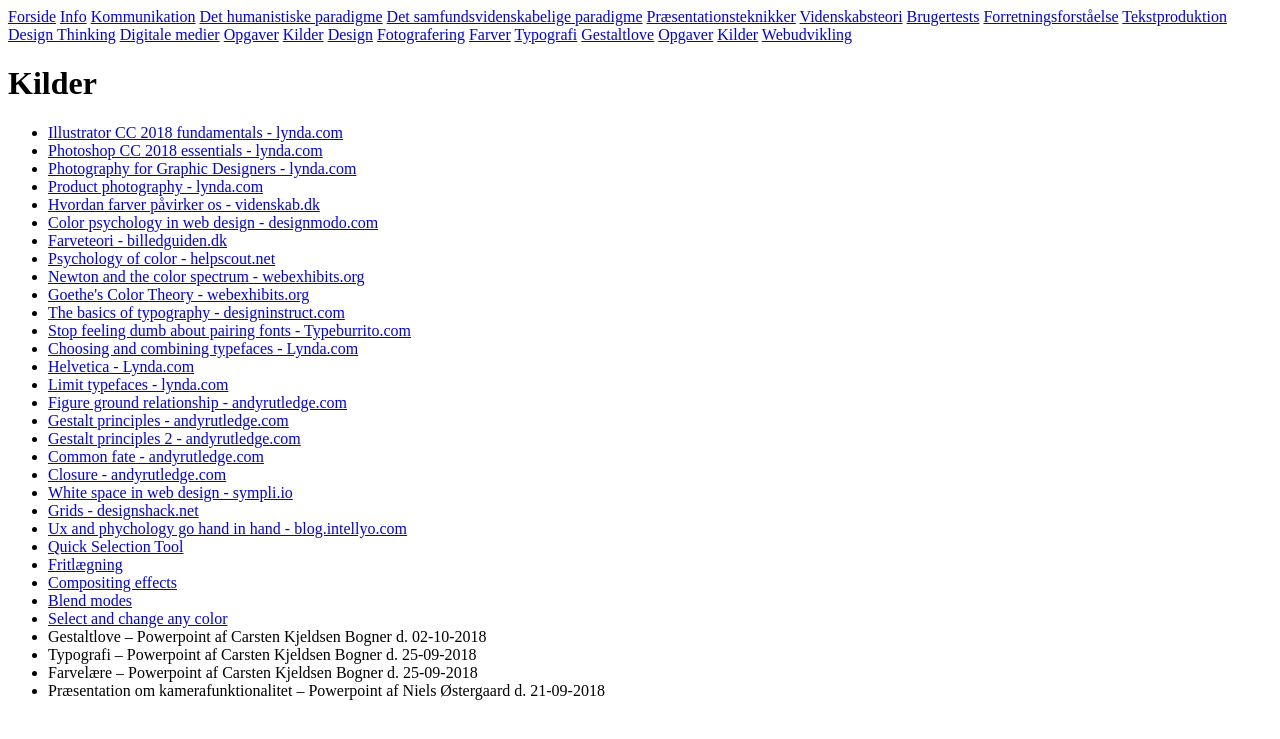
After one commit to simo8986/Eksamen-vinter, a PHP site: page /designkilder.php in a window 1280 px wide. The commit adds this page. Shown: the top 739 px of the page. Run offline with PHP 8.4, Linux system fonts and the light colour scheme.

Commit message:
design kilder
tilføjet kilder til design

```diff
--- /dev/null
+++ b/designkilder.php
@@ -0,0 +1,48 @@
+<!DOCTYPE HTML>
+<html lang="da">
+	<head>
+		<meta charset="UTF-8">
+		<title>Kilder</title>
+        <link rel="stylesheet" type="text/css" href="style.css">
+	</head>
+	<body>
+        <div class="menu">
+            <?php include 'header.php';?>
+        </div>
+        <h1>Kilder</h1>
+            <ul>
+                <li><a href="https://www.lynda.com/Illustrator-tutorials/Illustrator-CC-2018-One-One-Fundamentals/633853-2.html ">Illustrator CC 2018 fundamentals  - lynda.com</a></li>
+                <li><a href="https://www.lynda.com/Photoshop-tutorials/Photoshop-CC-2018-Essential-Training-Basics/625922-2.html ">Photoshop CC 2018 essentials - lynda.com</a></li>
+                <li><a href="https://www.lynda.com/Photography-tutorials/Photography-Graphic-Designers/574711-2.html">Photography for Graphic Designers - lynda.com</a></li>
+                <li><a href="https://www.lynda.com/Photoshop-tutorials/Learn-Product-Photography-Fundamentals/439679-2.html">Product photography - lynda.com</a></li>
+                <li><a href="http://videnskab.dk/sporg-videnskaben/hvordan-pavirker-farver-os">Hvordan farver påvirker os - videnskab.dk</a></li>
+                <li><a href="https://designmodo.com/color-psychology-web-design/ ">Color psychology in web design - designmodo.com</a></li>
+                <li><a href="http://billedguiden.dk/?page_id=45">Farveteori - billedguiden.dk</a></li>
+                <li><a href="https://www.helpscout.net/blog/psychology-of-color/ ">Psychology of color - helpscout.net</a></li>
+                <li><a href="http://www.webexhibits.org/colorart/bh.html">Newton and the color spectrum - webexhibits.org</a></li>
+                <li><a href="http://www.webexhibits.org/colorart/ch.html">Goethe's Color Theory - webexhibits.org</a></li>
+                <li><a href="http://designinstruct.com/tools-basics/the-basics-of-typography/">The basics of typography - designinstruct.com</a></li>
+                <li><a href="http://typeburrito.com/2016/03/18/stop-feeling-dumb-about-pairing-fonts.html ">Stop feeling dumb about pairing fonts - Typeburrito.com</a></li>
+                <li><a href="https://www.lynda.com/Design-Typography-tutorials/Foundations-Typography-Choosing-Combining-Typefaces/162445-2.html ">Choosing and combining typefaces - Lynda.com</a></li>
+                <li><a href="https://www.lynda.com/Design-Typography-tutorials/Helvetica/168234-2.html">Helvetica - Lynda.com</a></li>
+                <li><a href="https://www.lynda.com/Design-Page-Layout-tutorials/31-Limit-typefaces-two-per-document/147012/360860-4.html">Limit typefaces - lynda.com</a></li>
+                <li><a href="http://www.andyrutledge.com/gestalt-principles-1-figure-ground-relationship.php">Figure ground relationship - andyrutledge.com</a></li>
+                <li><a href="https://www.andyrutledge.com/gestalt-principles-2-similarity.html">Gestalt principles - andyrutledge.com</a></li>
+                <li><a href="https://www.andyrutledge.com/gestalt-principles-3.html">Gestalt principles 2 - andyrutledge.com</a></li>
+                <li><a href="https://www.andyrutledge.com/common-fate.html">Common fate - andyrutledge.com</a></li>
+                <li><a href="https://www.andyrutledge.com/closure.html">Closure - andyrutledge.com</a></li>
+                <li><a href="https://sympli.io/blog/2017/05/24/why-is-whitespace-in-web-design-so-powerful/">White space in web design - sympli.io</a></li>
+                <li><a href="https://designshack.net/articles/layouts/grid-first-design-how-to-create-vertical-rhythm-and-harmony/">Grids - designshack.net</a></li>
+                <li><a href="https://blog.intellyo.com/content-marketing/ux-and-psychology-go-hand-in-hand-how-gestalt-theory-appears-in-ux-design ">Ux and phychology go hand in hand - blog.intellyo.com</a></li>
+                <li><a href="https://www.youtube.com/watch?v=CRzOSmQr11g ">Quick Selection Tool</a></li>
+                <li><a href="https://www.youtube.com/watch?v=0qcWeuWCkJ4&t=115s">Fritlægning</a></li>
+                <li><a href="https://www.youtube.com/watch?v=i_pEwxmmBAM ">Compositing effects</a></li>
+                <li><a href="https://www.youtube.com/watch?v=1GpY3Uh50jQ ">Blend modes</a></li>
+                <li><a href="https://www.youtube.com/watch?v=ijzXMm4mCuY ">Select and change any color</a></li>
+                <li>Gestaltlove – Powerpoint af Carsten Kjeldsen Bogner d. 02-10-2018</li>
+                <li>Typografi – Powerpoint af Carsten Kjeldsen Bogner d. 25-09-2018</li>
+                <li>Farvelære – Powerpoint af Carsten Kjeldsen Bogner d. 25-09-2018</li>
+                <li>Præsentation om kamerafunktionalitet – Powerpoint af Niels Østergaard d. 21-09-2018</li>
+            </ul>
+	</body>
+</html>
--- a/header.php
+++ b/header.php
@@ -20,6 +20,7 @@ echo '<a href="index.php">Forside</a>
 <a href="typografi.php">Typografi</a>
 <a href="gestaltlove.php">Gestaltlove</a>
 <a href="designopgaver.php">Opgaver</a>
+<a href="designkilder.php">Kilder</a>
 
 <a href="webudvikling.php">Webudvikling</a>';
 ?>
```
